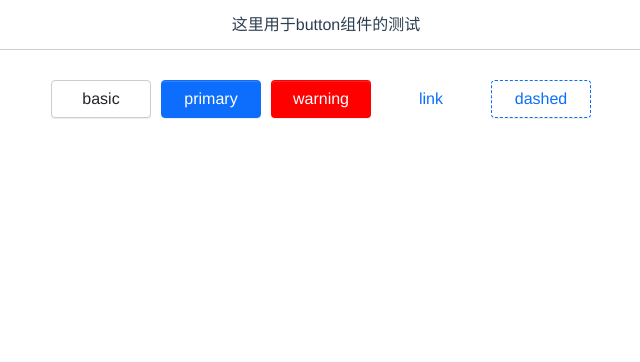
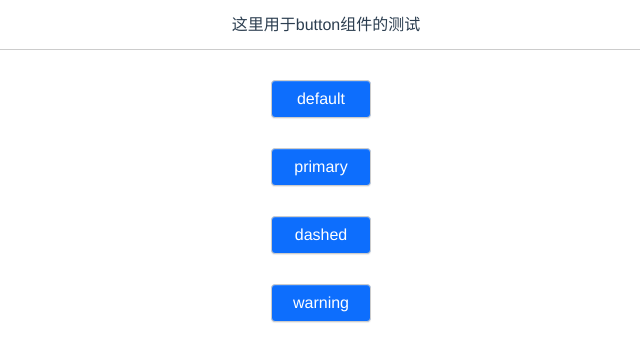
Before and after one commit to Until-You-Possible/createFrameVue3, a Vue app in the folder framework/: page /button in a window 1280 px wide. Shown: the top 362 px of the page, without its empty margins (314-954 px from the left). Built offline with nearby package versions, Linux system fonts and the light colour scheme.

Commit message:
1: 继续整理结构 2：完成一个最简单的button

```diff
--- a/framework/src/components/Button/button.vue
+++ b/framework/src/components/Button/button.vue
@@ -2,11 +2,7 @@
 
   <div class="button-container">
     <div class="content">
-      <div class="btn btn-default">basic</div>
-      <div class="btn btn-primary">primary</div>
-      <div class="btn btn-warning">warning</div>
-      <div class="btn btn-link">link</div>
-      <div class="btn btn-dashed">dashed</div>
+      <div :class="classesRef">{{typeRef}}</div>
     </div>
   </div>
 
@@ -16,7 +12,10 @@
 <script lang="ts">
 
 
-import { defineComponent, PropType } from 'vue';
+import { defineComponent, PropType, ref, toRefs,
+  onMounted, onUnmounted,
+  computed
+} from 'vue';
 import ButtonAllProps from "@/components/Button/buttonTypes";
 
 const buttonAllProps = new ButtonAllProps();
@@ -43,7 +42,34 @@ export default defineComponent({
     text: String
   },
   setup (props, context) {
+    const { type, size, text } = props;
     console.log("props", props);
+    if (!text) return;
+    const typeRef = ref<string | undefined>("primary") || "";
+    const sizeRef = ref<string | undefined>("medium");
+    const textRef = ref<string | undefined>("");
+    const classesRef = ref<string | undefined>("btn");
+    onMounted(() => {
+      typeRef.value = type;
+      sizeRef.value = size;
+      textRef.value = text;
+    });
+
+    const classes = computed(() => {
+      const prefixName = "btn";
+      let sizeClass = prefixName + "-" + sizeRef.value;
+      let typeClass = prefixName + "-" +  typeRef.value;
+      classesRef.value = "btn" + " "+ sizeClass + " " + typeClass;
+    });
+    // classesRef.value = classes;
+    console.log("classes", classes.value);
+
+    return {
+      typeRef,
+      sizeRef,
+      textRef,
+      classesRef
+    }
   }
 });
 
@@ -67,6 +93,7 @@ export default defineComponent({
   padding: $btn-padding-y $btn-padding-x;
   width: 100px;
   border-radius: 4px;
+  border: 1px solid #ccc;
 }
 .btn-default {
   border: 1px solid #ccc;
--- a/framework/src/components/Button/buttonTypes.ts
+++ b/framework/src/components/Button/buttonTypes.ts
@@ -3,7 +3,7 @@
 class ButtonAllProps {
 
   // 定义size
-  buttonSizes: string[] = ["small", "default", "large"];
+  buttonSizes: string[] = ["small", "medium", "large"];
   // 定义基本类型
   buttonTypes: string[] = ["link","default", "href", "dashed", "primary", "warning"];
   // 定义外观类型
--- a/framework/src/components/Button/index.vue
+++ b/framework/src/components/Button/index.vue
@@ -3,7 +3,10 @@
   <div class="button-index-container">
      <div class="tips">这里用于button组件的测试</div>
      <div class="components-container">
-       <Button type="default" size="small" text="First Button" />
+       <Button  type="default" size="small" text="default" />
+       <Button  type="primary" size="small" text="primary" />
+       <Button  type="dashed" size="small" text="dashed" />
+       <Button  type="warning" size="small" text="warning" />
      </div>
   </div>
 
```
